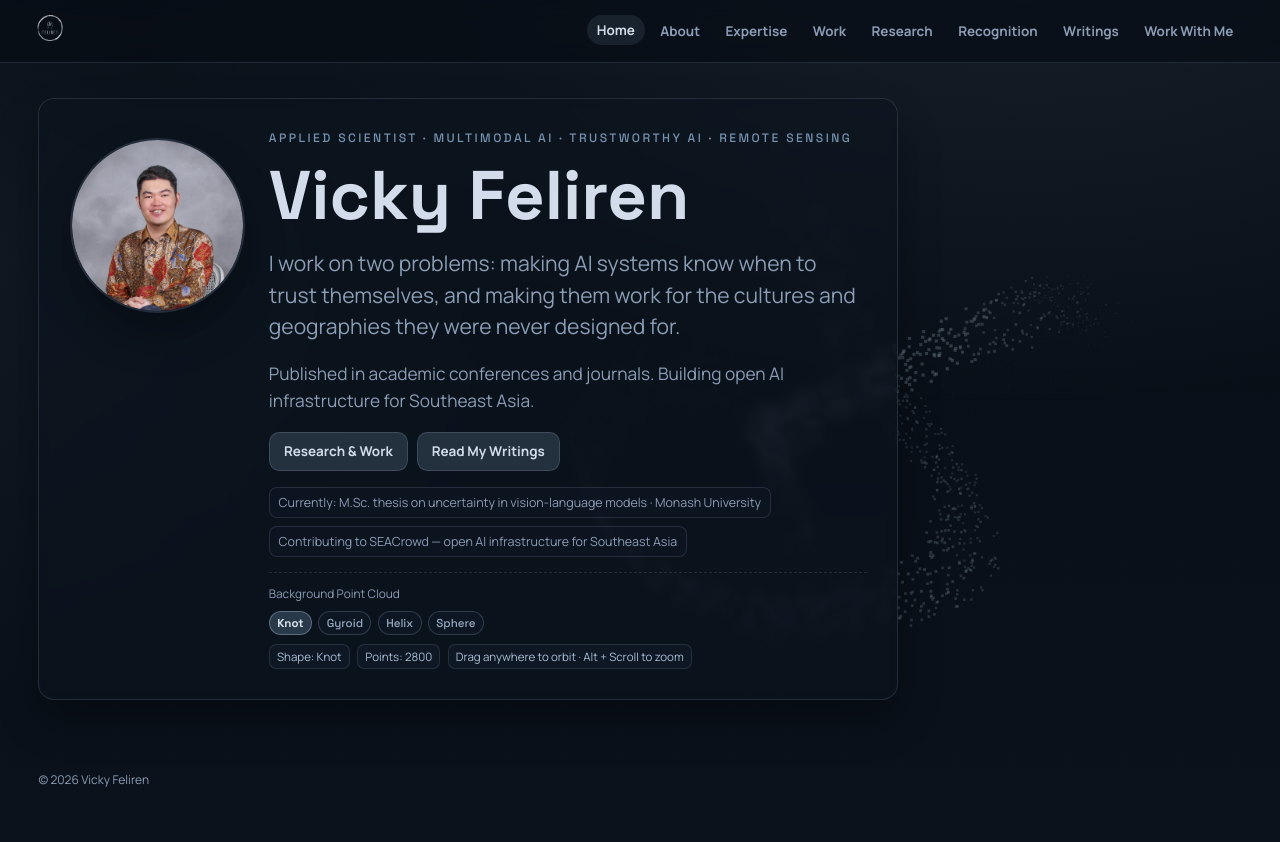
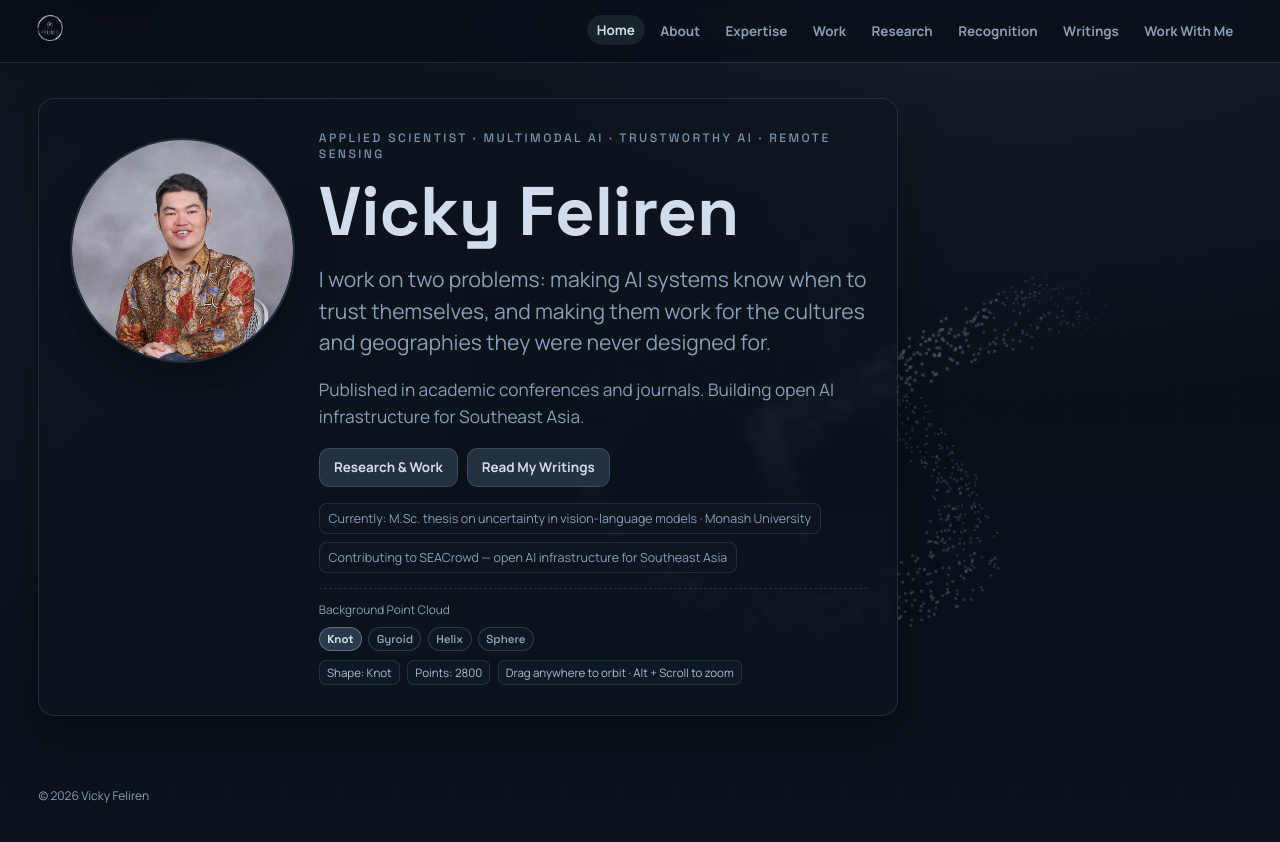
Before and after one commit to Feliren88/feliren88.github.io, a Jekyll site: the page built from index.html, in a window 1280 px wide. Shown: the top 842 px of the page. Built offline with Jekyll 4.4.1, drawn with Linux system fonts in a browser that asks for light colours.

Commit message:
Increase profile image to 225px

```diff
--- a/_layouts/default.html
+++ b/_layouts/default.html
@@ -7,7 +7,7 @@
     <link rel="preconnect" href="https://fonts.googleapis.com">
     <link rel="preconnect" href="https://fonts.gstatic.com" crossorigin>
     <link href="https://fonts.googleapis.com/css2?family=Manrope:wght@400;500;700;800&family=Space+Grotesk:wght@500;700&display=swap" rel="stylesheet">
-    <link rel="stylesheet" href="{{ '/css/styles.css?v=6' | relative_url }}">
+    <link rel="stylesheet" href="{{ '/css/styles.css?v=7' | relative_url }}">
 
     {% seo %}
   </head>
--- a/css/styles.css
+++ b/css/styles.css
@@ -172,8 +172,8 @@
 }
 
 .profile-image {
-  width: 175px;
-  height: 175px;
+  width: 225px;
+  height: 225px;
   border-radius: 50%;
   object-fit: cover;
   border: 2px solid var(--line);
```
